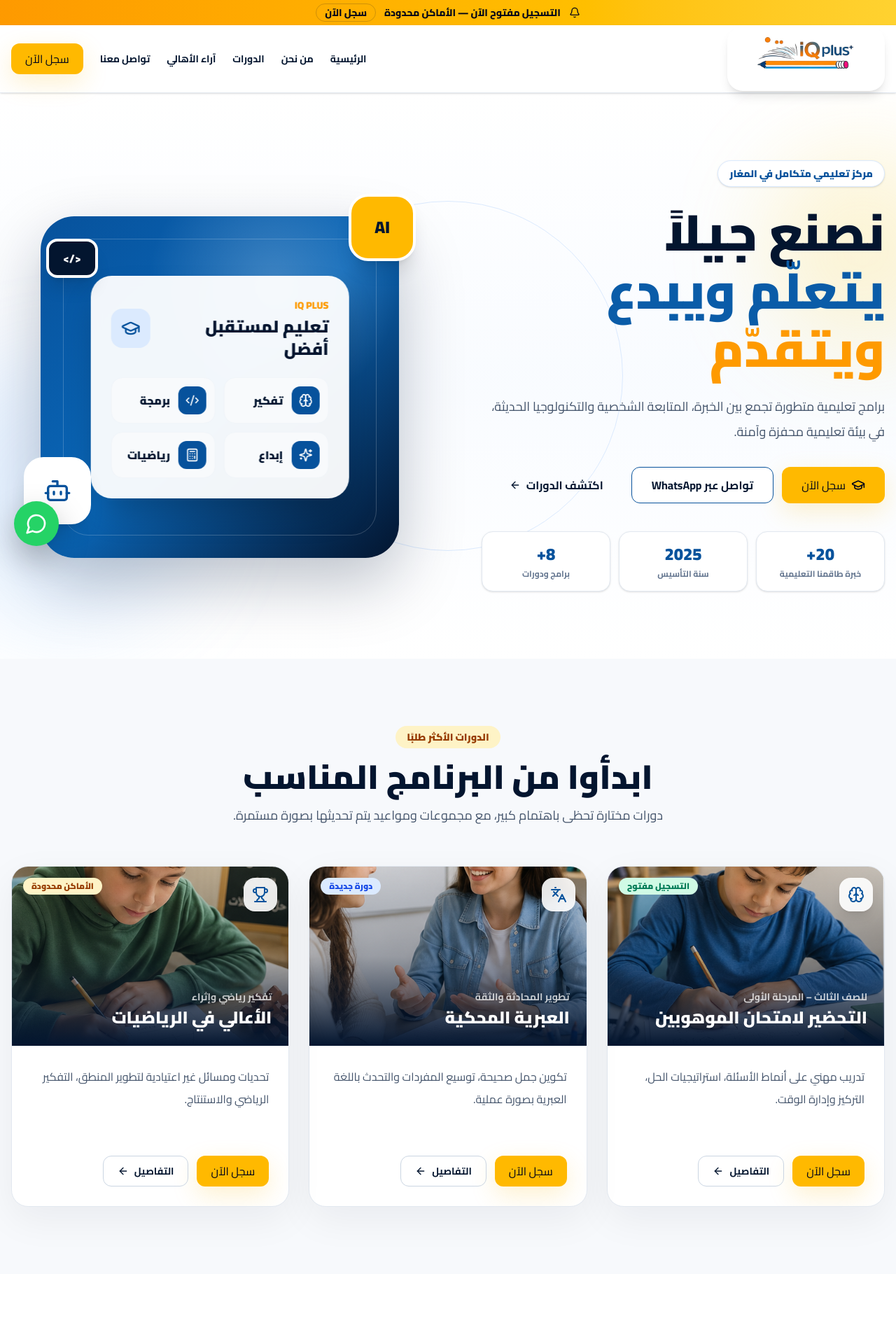
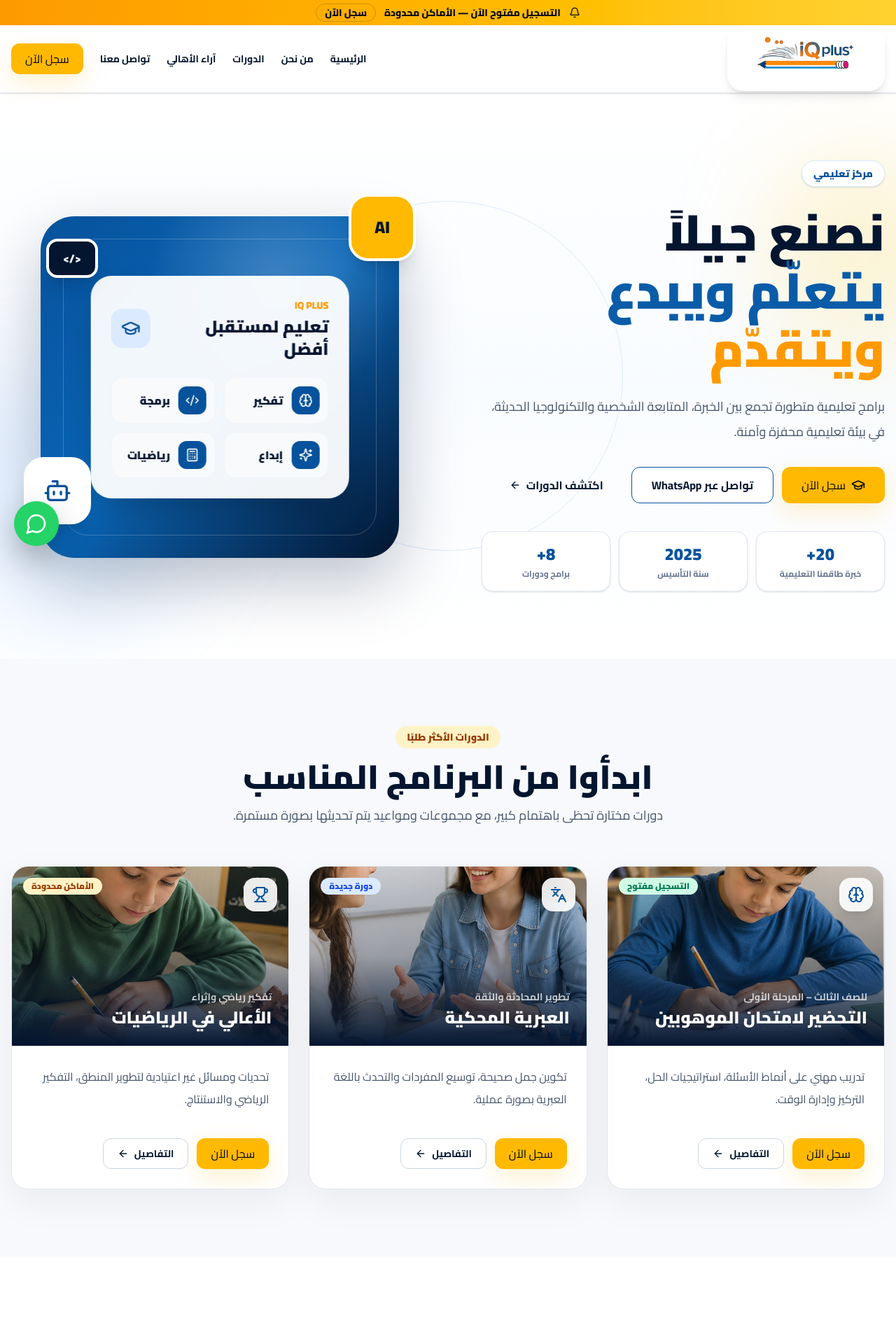
Before and after one commit to Sherbl-Ab/IQplus, a Next.js app: page / in a window 1280 px wide. Shown: the top 1890 px of the page at 70% size. Built offline with nearby package versions, Linux system fonts and the light colour scheme.

Commit message:
Update hompage

```diff
--- a/app/page.tsx
+++ b/app/page.tsx
@@ -244,7 +244,7 @@ export default function HomePage() {
           <Reveal>
             <div className="max-w-2xl">
               <span className="inline-flex items-center rounded-full border border-blue-100 bg-white px-4 py-2 text-sm font-black text-[#07529c] shadow-sm">
-                مركز تعليمي متكامل في المغار
+                مركز تعليمي
               </span>
 
               <h1 className="mt-6 text-5xl font-black leading-[1.15] text-[#03152f] md:text-7xl">
@@ -448,7 +448,7 @@ export default function HomePage() {
                       </div>
 
                       <div className="p-7">
-                        <p className="min-h-[105px] leading-8 text-slate-600">
+                        <p className="min-h-[80px] leading-8 text-slate-600">
                           {course.description}
                         </p>
 
```
